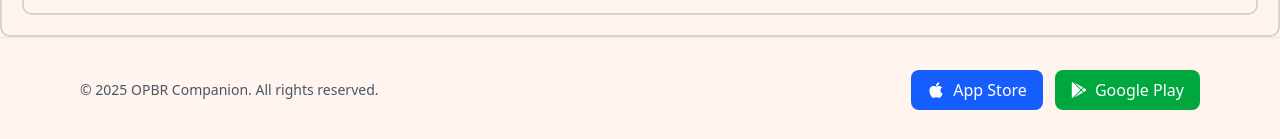
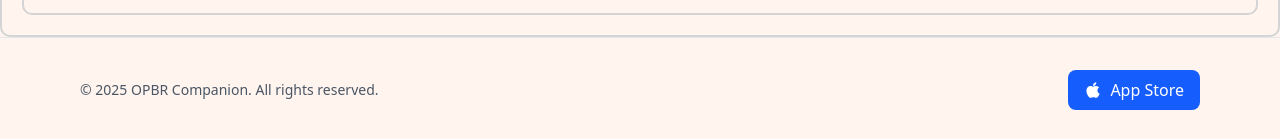
Before and after one commit to A-Moiz/opbr-companion-web-2, a Next.js app: page /medal-sets in a window 1280 px wide. Shown: the part 729-868 px from the top of the page. Built offline with nearby package versions, Linux system fonts and the light colour scheme; no server answers.

Commit message:
Commented out android version link

```diff
--- a/src/components/Footer.tsx
+++ b/src/components/Footer.tsx
@@ -3,7 +3,7 @@
 import { useEffect, useState } from 'react';
 import useTheme from '@/contexts/ThemeContext';
 import { FiArrowUp } from 'react-icons/fi';
-import { FaApple, FaGooglePlay } from 'react-icons/fa';
+import { FaApple } from 'react-icons/fa';
 
 const Footer = () => {
   const theme = useTheme();
@@ -43,19 +43,21 @@ const Footer = () => {
           <div className="flex flex-col sm:flex-row gap-3">
             <a
               href="https://apps.apple.com/gb/app/opbr-companion/id6737994116"
+              target="_blank"
               className="flex items-center justify-center px-4 py-2 rounded-lg transition-all bg-blue-600 hover:bg-blue-700 text-white"
             >
               <FaApple className="mr-2 text-white" size={18} />
               <span className="font-medium">App Store</span>
             </a>
 
-            <a
-              href="#"
+            {/* <a
+              href=""
+              target="_blank"
               className="flex items-center justify-center px-4 py-2 rounded-lg transition-all bg-green-600 hover:bg-green-700 text-white"
             >
               <FaGooglePlay className="mr-2 text-white" size={16} />
               <span className="font-medium">Google Play</span>
-            </a>
+            </a> */}
           </div>
         </div>
       </div>
```
